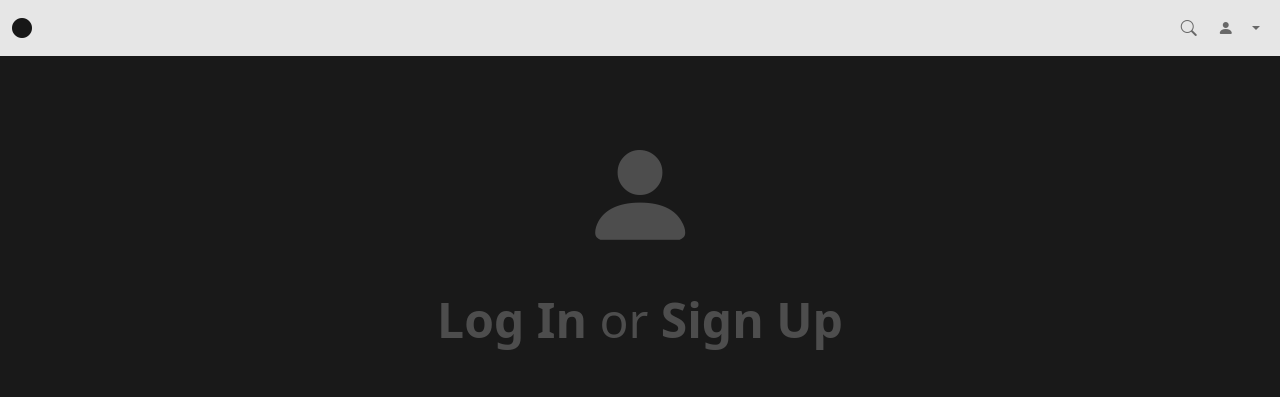
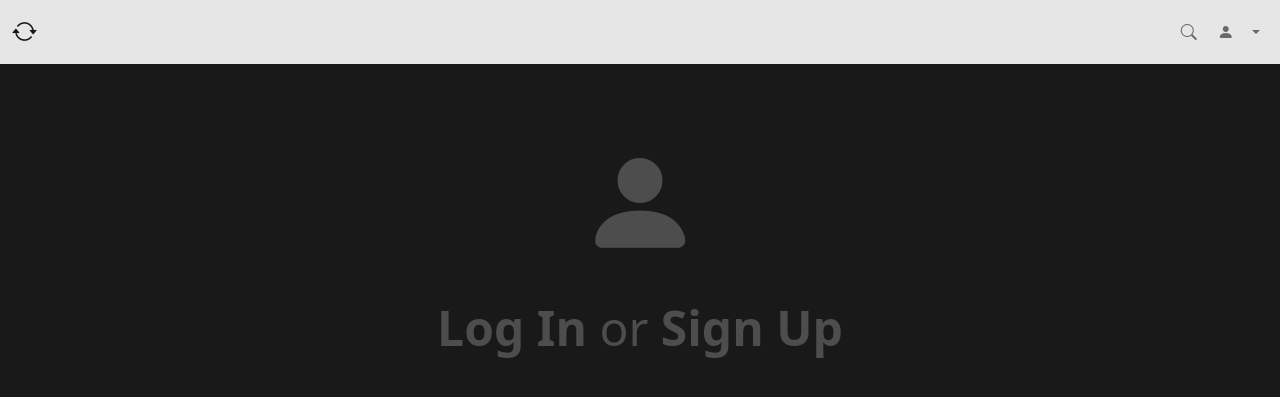
Before and after one commit to misterrager8/loops, a Flask app: page / in a window 1280 px wide. Shown: the top 397 px of the page. Run offline with Flask 2, Linux system fonts and the light colour scheme.

Commit message:
Change favicon

```diff
--- a/HabitHelper/templates/base.html
+++ b/HabitHelper/templates/base.html
@@ -12,7 +12,7 @@
 </head>
 <nav class="navbar navbar-expand-xl navbar-light">
   <div class="container-fluid">
-    <a href="{{ url_for('index') }}" class="navbar-brand"><i class="bi bi-circle-fill"></i></a>
+    <a href="{{ url_for('index') }}" class="navbar-brand"><i class="bi bi-arrow-repeat" style="font-size:1.25em"></i></a>
     <button class="navbar-toggler" data-bs-target="#navContent" data-bs-toggle="collapse" type="button">
       <span class="navbar-toggler-icon"></span>
     </button>
```
Also changed, not shown: HabitHelper/static/favicon.svg.
